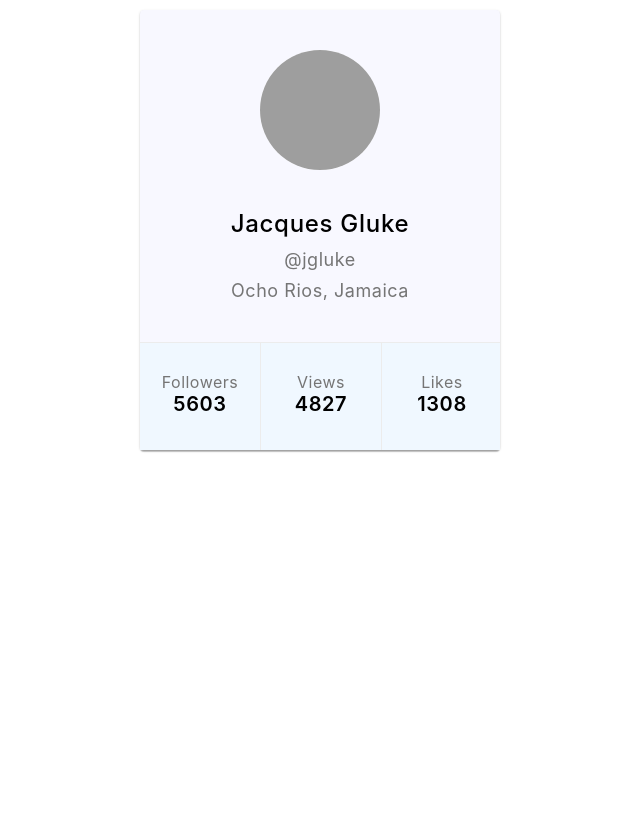
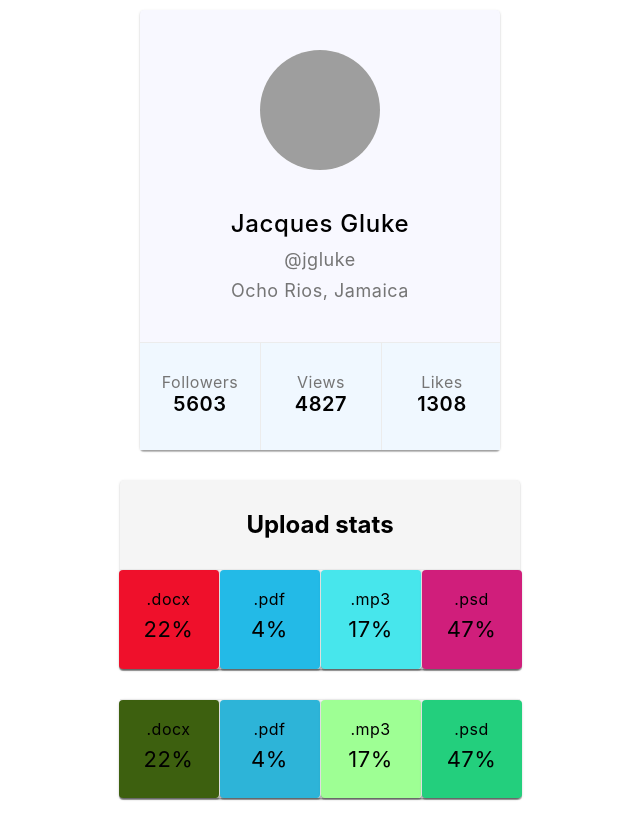
Before and after one commit to zoria93/goit-react-hw-01-components, a React (Create React App) app: page / in a window 1280 px wide. Shown: the whole page, without its empty margins (320-960 px from the left). Before the commit the page ends 800 px from the top, so only its background shows below. Built offline with nearby package versions, Linux system fonts and the light colour scheme; grey boxes are pictures that could not be loaded.

Commit message:
add statistics

```diff
--- a/src/components/App.jsx
+++ b/src/components/App.jsx
@@ -1,5 +1,7 @@
 import { Profile } from 'components/Profile/Profile';
+import { Statistics } from 'components/Statistics/Statistics';
 import user from 'path/to/user.json';
+import data from 'path/to/data.json';
 
 export const App = () => {
   return (
@@ -11,7 +13,10 @@ export const App = () => {
         avatar={user.avatar}
         stats={user.stats}
 
-    />
+      />
+      <Statistics title="Upload stats" stats={data} />
+      <Statistics stats={data} />
+
     </div>
   );
 };
--- a/src/components/Profile/Profile.jsx
+++ b/src/components/Profile/Profile.jsx
@@ -26,4 +26,4 @@ export const Profile = ({ username, tag, location, avatar, stats }) => {
       </Item>
     </List>
   </Wrapper>
-}
+};
--- a/src/components/Profile/Profile.styled.js
+++ b/src/components/Profile/Profile.styled.js
@@ -54,7 +54,8 @@ background-color: aliceblue;
 border-top: 1px solid #ECECEC;
 `
 export const Item = styled.li`
-    display: grid;
+display: flex;
+flex-direction: column;
 padding-top: 30px;
 padding-bottom: 34px;
 min-width: 120px;
--- a/src/components/Statistics/Statistics.jsx
+++ b/src/components/Statistics/Statistics.jsx
@@ -0,0 +1,17 @@
+import {Section, Title, List, Item, Percentage} from 'components/Statistics/Statistics.styled'
+
+export const Statistics = ({ stats, title }) => {
+  return  <Section>
+        {title && <Title>{title}</Title>}
+        <List>
+            {stats.map(stat => (
+                <Item key={stat.id} style={{
+          backgroundColor: `#${Math.floor(Math.random() * 16777215).toString(16)}`,
+        }}>
+                <span className="label">{stat.label}</span>
+                <Percentage>{stat.percentage}%</Percentage>
+                </Item>))}
+        </List>
+        </Section>
+
+};
--- a/src/components/Statistics/Statistics.styled.js
+++ b/src/components/Statistics/Statistics.styled.js
@@ -1 +1,49 @@
-// import styled from 'styled-components';
+import styled from 'styled-components';
+
+export const Section = styled.section`
+margin-left: auto;
+margin-right: auto;
+margin-bottom: 30px;
+width: 400px;
+max-height: 196px;
+background-color: whitesmoke;
+border-radius: 4px 4px 4px 4px;
+box-shadow: 0px 1px 3px rgb(0 0 0 / 12%), 0px 1px 1px rgb(0 0 0 / 14%), 0px 2px 1px rgb(0 0 0 / 20%);
+`
+
+export const Title = styled.h1`
+padding-top: 30px;
+margin-bottom: 30px;
+text-align: center;
+`
+
+export const List = styled.ul`
+display: flex;
+justify-content: center;
+border-top: 1px solid #ECECEC;
+`
+
+export const Item = styled.li`
+    display: flex;
+    flex-direction: column ;
+    padding-top: 20px;
+    padding-bottom: 26px;
+    min-width: 100px;
+    font-size: 16px;
+    line-height: 1.2;
+    text-align: center;
+    letter-spacing: 0.03em;
+    border-radius: 4px;
+    box-shadow: 0px 1px 3px rgb(0 0 0 / 12%), 0px 1px 1px rgb(0 0 0 / 14%), 0px 2px 0px rgb(0 0 0 / 20%);
+
+
+    &:not(:last-child) {
+    border-right: 1px solid #ECECEC ;
+    }
+
+`
+
+export const Percentage = styled.span`
+margin-top: 7px;
+font-size: 22px;
+`
--- a/src/path/to/data.json
+++ b/src/path/to/data.json
@@ -2,6 +2,5 @@
   { "id": "id-1", "label": ".docx", "percentage": 22 },
   { "id": "id-2", "label": ".pdf", "percentage": 4 },
   { "id": "id-3", "label": ".mp3", "percentage": 17 },
-  { "id": "id-4", "label": ".psd", "percentage": 47 },
-  { "id": "id-5", "label": ".pdf", "percentage": 10 }
+  { "id": "id-4", "label": ".psd", "percentage": 47 }
 ]
```
Lines whose indentation alone changed are shown as unchanged.
